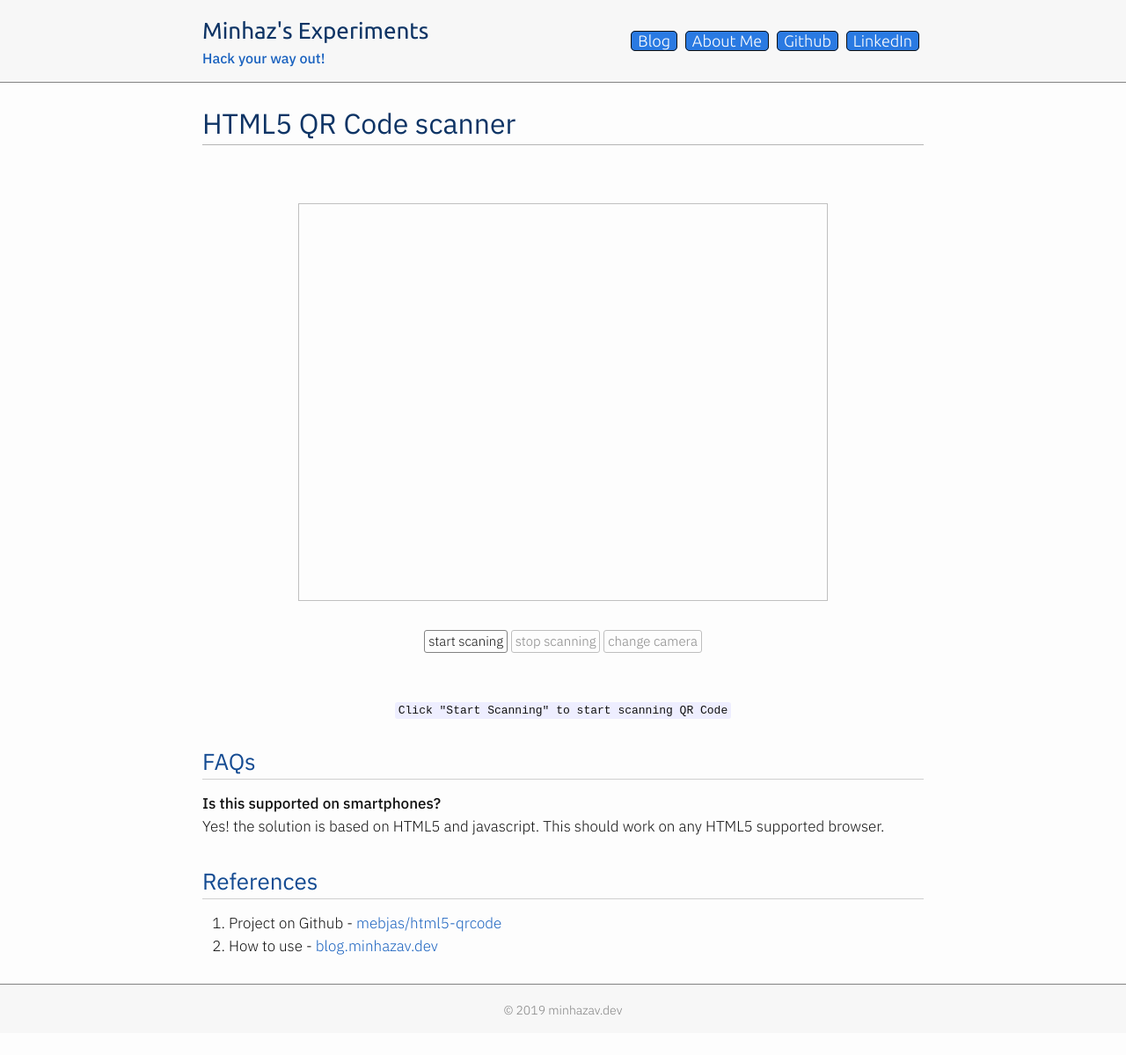
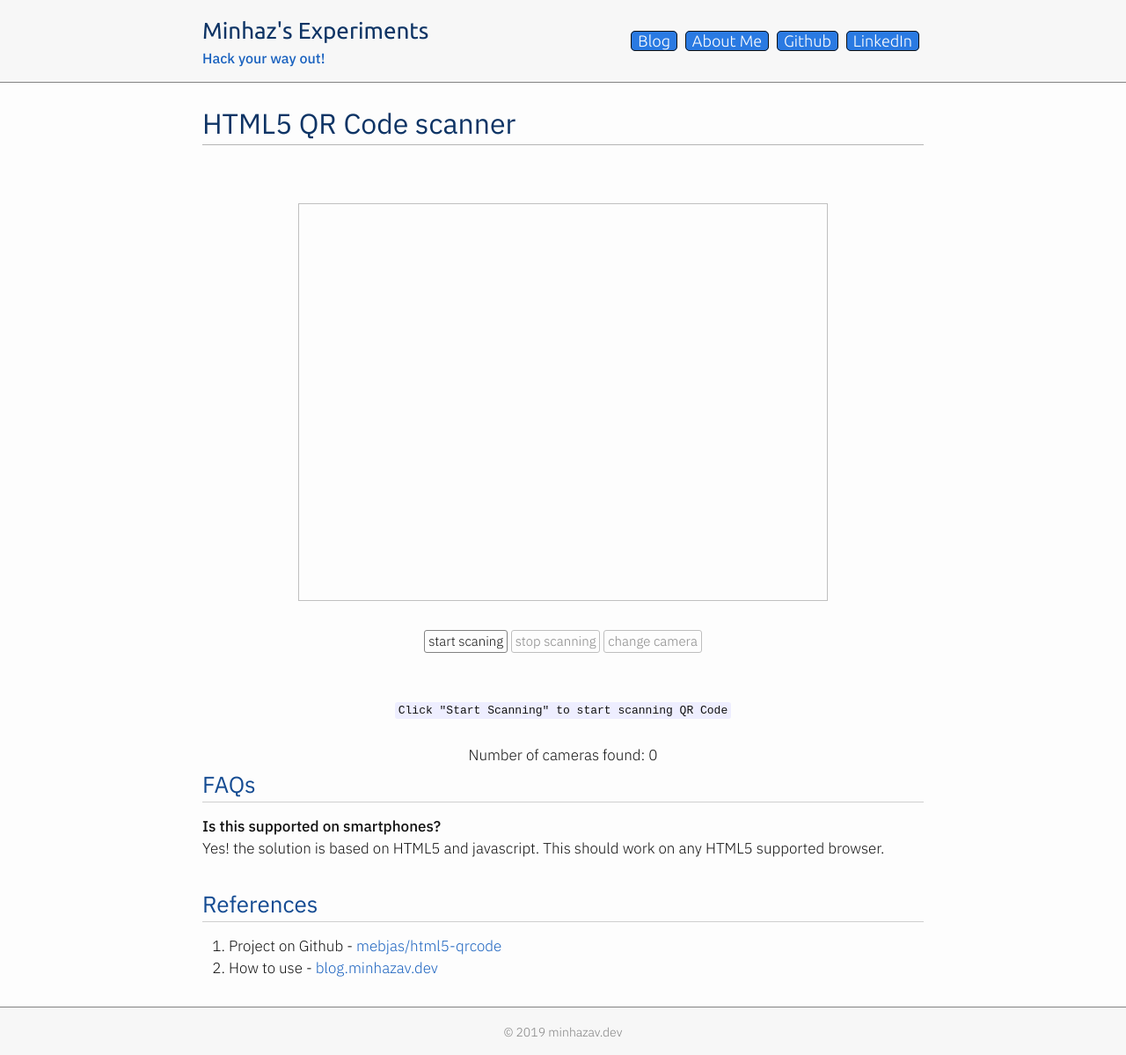
Before and after one commit to mebjas/mebjas.github.io, a Jekyll site: the page built from research/html5-qrcode/index.md, in a window 1280 px wide. Shown: the whole page at 88% size. Built offline with Jekyll 4.4.1, drawn with Linux system fonts in a browser that asks for light colours; before the commit the page ends 1174 px from its top, so only the background shows below that; some of the changed lines change nothing that is shown.

Commit message:
Update QR Code sample and js code

```diff
--- a/_layouts/research/html5qrcode/layout.html
+++ b/_layouts/research/html5qrcode/layout.html
@@ -39,6 +39,7 @@
             <code>Click "Start Scanning" to <b>start scanning QR Code</b></code>
             <br>
             <span class="feedback" style="margin: 10px; display: inline-block"></span>
+            <div id="logging"></div>
         </div>
     </div>
 </div>
@@ -65,33 +66,36 @@
 <script src="/assets/research/html5qrcode/html5-qrcode.js"></script>
 <script>
 $(document).ready(function() {
+    var onQRCodeFoundCallback = function (qrCodeMessage) {
+        $(".feedback").html('Code scanned as: <strong>' + qrCodeMessage + '</strong>');
+    }
+
+    var onQRCodeNotFoundCallback = function (error) {
+        $(".feedback").html('Unable to scan the code! Error: ' + error);
+    }
+
+    var onVideoErrorCallback = function (videoError) {
+        $(".feedback").html('Video Error: ' + videoError);
+    }
+
+    $("#logging").append("Number of cameras found: " +$(document).html5_qrcode_cameraCount());
     $("#scan").on('click', function() {
         $("#scan").prop("disabled", true);
         $("#stop").prop("disabled", false);
         $("#change").prop("disabled", false);
-
         $("code").html('scanning');
-        // Empty the existing div to make sure double creation doesn't happen.
-        // TODO(mebjas): This should be supported in the library.
-        $('#qr').html("");
-        $('#qr').html5_qrcode(function(data){
-                // do something when code is read
-                $(".feedback").html('Code scanned as: <strong>' +data +'</strong>');
-            },
-            function(error){
-                //show read errors
-                $(".feedback").html('Unable to scan the code! Error: ' +error)
-            }, function(videoError){
-                //the video stream could be opened
-                $(".feedback").html('Video Error: ' +videoError);
-            }
+        $('#qr').html5_qrcode(
+            onQRCodeFoundCallback,
+            onQRCodeNotFoundCallback,
+            onVideoErrorCallback,
+            undefined,
+            { fps : 10 }
         );
     });
 
     $("#stop").on('click', function() {
         $("#qr").html5_qrcode_stop();
         $("code").html('Click "Start Scanning" to <b>start scanning QR Code</b>');
-
         $("#scan").prop("disabled", false);
         $("#stop").prop("disabled", true);
         $("#change").prop("disabled", true);
@@ -100,8 +104,6 @@
 
     $("#change").on('click', function() {
         $("#qr").html5_qrcode_changeCamera();
-        $("#scan").prop("disabled", true);
-        $("#stop").prop("disabled", false);
     });
 });
 
--- a/assets/research/html5qrcode/html5-qrcode.js
+++ b/assets/research/html5qrcode/html5-qrcode.js
@@ -1,10 +1,39 @@
 (function($) {
+    var QRCODE_SUCCESS_CALLBACK_TAG = "QRCODE_SUCCESS_CALLBACK_TAG";
+    var QRCODE_ERROR_CALLBACK_TAG = "QRCODE_ERROR_CALLBACK_TAG";
+    var VIDEO_ERROR_CALLBACK_TAG = "VIDEO_ERROR_CALLBACK_TAG";
+    var TIMEOUT_TAG = "TIMEOUT_TAG";
+    var STREAM_TAG = "STREAM_TAG";
+    var SOURCE_ID_TAG = "SOURCE_ID_TAG";
+    var CAMERA_ID_TAG = "CAMERA_ID_TAG";
+    var DEFAULT_HEIGHT = 250;
+    var DEFAULT_HEIGHT_OFFSET = 2;
+    var DEFAULT_WIDTH = 300;
+    var DEFAULT_WIDTH_OFFSET = 2;
+    var SCAN_DEFAULT_FPS = 2;
+
     var cameraIds = [];
+
+    function createVideoElement(width, height) {
+        return '<video width="' + width + 'px" height="' + height + 'px"></video>';
+    }
+
+    function createCanvasElement(width, height) {
+        return '<canvas id="qr-canvas" width="'
+            + (width - DEFAULT_WIDTH_OFFSET)
+            + 'px" height="'
+            + (height - DEFAULT_HEIGHT_OFFSET)
+            + 'px" style="display:none;"></canvas>';
+    }
+
+    function getTimeoutFromFps(fps) {
+        return 1000 / fps;
+    }
 
     /**
      * Code to initialise the cameraIds field
      */
-    function gotSources(sourceInfos) {
+    function initializeCameraSources(sourceInfos) {
         for (var i = 0; i !== sourceInfos.length; ++i) {
             var sourceInfo = sourceInfos[i];
             if (sourceInfo.kind === 'video') {
@@ -17,135 +46,159 @@
         typeof MediaStreamTrack.getSources === 'undefined') {
         console.log('This browser does not support MediaStreamTrack.\n\nTry Chrome.');
     } else {
-        MediaStreamTrack.getSources(gotSources);
+        MediaStreamTrack.getSources(initializeCameraSources);
     }
 
     jQuery.fn.extend({
         /**
-         * jQuery method,
-         * @param: qrcodeSuccess (function) - callback on success
-         * @param: qrcodeError (function) - callback on qr error
-         * @param: videoError (function) - callback on video error
-         * @param: camera (int) - which camera to use
+         * Initializes QR code scanning on given element.
+         *
+         * @param: qrcodeSuccessCallback (function) - callback on success
+         * @param: qrcodeErrorCallback (function) - callback on QR parse error
+         * @param: videoErrorCallback (function) - callback on video error
+         * @param: cameraId (int) - which camera to use
+         * @param: config extra configurations to tune QR code scanner.
+         *          Supported fields:
+         *           - fps: expected framerate of qr code scanning. example { fps: 2 } means
+         *              the scanning would be done every 500 ms.
          */
-        html5_qrcode: function(qrcodeSuccess, qrcodeError, videoError, camera) {
+        html5_qrcode: function(
+            qrcodeSuccessCallback,
+            qrcodeErrorCallback,
+            videoErrorCallback,
+            cameraId,
+            config) {
             return this.each(function() {
+                // Initialize the callbacks
+                qrcodeSuccessCallback = typeof qrcodeSuccessCallback === 'function'
+                    ? qrcodeSuccessCallback
+                    : function (ignore) {
+                        console.log('QR Code Success callback is undefined or not a function.');
+                    }
+                qrcodeErrorCallback = qrcodeErrorCallback ? qrcodeErrorCallback : function (error, stream) {}
+                videoErrorCallback = typeof videoErrorCallback === 'function' ? videoErrorCallback : function (error) {
+                    console.log('Error callback is undefined or not a function.', error);
+                }
+
+                cameraId = typeof cameraId != 'undefined' ? cameraId : 0;
+                config = config ? config : {};
+                config.fps = config.fps ? config.fps : SCAN_DEFAULT_FPS;
 
                 var currentElem = $(this);
+                // Empty current item explicitly:
+                currentElem.html("");
 
-                $.data(currentElem[0], "qrcodeSuccess", qrcodeSuccess);
-                $.data(currentElem[0], "qrcodeError", qrcodeError);
-                $.data(currentElem[0], "videoError", videoError);
+                $.data(currentElem[0], QRCODE_SUCCESS_CALLBACK_TAG, qrcodeSuccessCallback);
+                $.data(currentElem[0], QRCODE_ERROR_CALLBACK_TAG, qrcodeErrorCallback);
+                $.data(currentElem[0], VIDEO_ERROR_CALLBACK_TAG, videoErrorCallback);
 
-                if (typeof camera != 'undefined' && typeof cameraIds[camera] != 'undefined')
-                    $.data(currentElem[0], "sourceId", camera);
-                else $.data(currentElem[0], "sourceId", 0);
-
-                if (typeof cameraIds[currentElem.data('sourceId')] != 'undefined')
-                    $.data(currentElem[0], "cameraId", cameraIds[currentElem.data('sourceId')] );
-
-                var height = currentElem.height();
-                var width = currentElem.width();
-
-                if (height == null) {
-                    height = 250;
+                if (typeof cameraIds[cameraId] != 'undefined') {
+                    $.data(currentElem[0], SOURCE_ID_TAG, cameraId);
+                } else {
+                    $.data(currentElem[0], SOURCE_ID_TAG, 0);
                 }
 
-                if (width == null) {
-                    width = 300;
+                if (typeof cameraIds[currentElem.data(SOURCE_ID_TAG)] != 'undefined') {
+                    $.data(currentElem[0], CAMERA_ID_TAG, cameraIds[currentElem.data(SOURCE_ID_TAG)]);
                 }
 
-                var vidElem = $('<video width="' + width + 'px" height="' + height + 'px"></video>').appendTo(currentElem);
-                var canvasElem = $('<canvas id="qr-canvas" width="' + (width - 2) + 'px" height="' + (height - 2) + 'px" style="display:none;"></canvas>').appendTo(currentElem);
+                var height = currentElem.height() == null ? DEFAULT_HEIGHT : currentElem.height();
+                var width = currentElem.width() == null ? DEFAULT_WIDTH : currentElem.width();
+                var vidElem = $(createVideoElement(width, height)).appendTo(currentElem);
+                var canvasElem = $(createCanvasElement(width, height)).appendTo(currentElem);
 
                 var video = vidElem[0];
                 var canvas = canvasElem[0];
                 var context = canvas.getContext('2d');
                 var localMediaStream;
-
                 var scan = function() {
                     if (localMediaStream) {
-                        context.drawImage(video, 0, 0, 307, 250);
-
+                        context.drawImage(video, 0, 0, width, height);
                         try {
                             qrcode.decode();
-                        } catch (e) {
-                            qrcodeError(e, localMediaStream);
+                        } catch (exception) {
+                            qrcodeErrorCallback(exception, localMediaStream);
                         }
 
-                        $.data(currentElem[0], "timeout", setTimeout(scan, 500));
-
+                        $.data(currentElem[0], TIMEOUT_TAG, setTimeout(scan, getTimeoutFromFps(config.fps)));
                     } else {
-                        $.data(currentElem[0], "timeout", setTimeout(scan, 500));
+                        $.data(currentElem[0], TIMEOUT_TAG, setTimeout(scan, getTimeoutFromFps(config.fps)));
                     }
-                };//end snapshot function
+                }; //end snapshot function
 
                 window.URL = window.URL || window.webkitURL || window.mozURL || window.msURL;
                 navigator.getUserMedia = navigator.getUserMedia || navigator.webkitGetUserMedia || navigator.mozGetUserMedia || navigator.msGetUserMedia;
 
-                var successCallback = function(stream) {
+                var successCallback = function (stream) {
                     video.srcObject = stream;
                     localMediaStream = stream;
-                    $.data(currentElem[0], "stream", stream);
-
+                    $.data(currentElem[0], STREAM_TAG, stream);
+                    $.data(currentElem[0], TIMEOUT_TAG, setTimeout(scan, getTimeoutFromFps(config.fps)));
                     video.play();
-                    $.data(currentElem[0], "timeout", setTimeout(scan, 1000));
                 };
 
                 // Call the getUserMedia method with our callback functions
                 if (navigator.getUserMedia) {
-                    var config = {video: true};
-                    if (typeof currentElem.data("cameraId") != 'undefined') {
-                        config = {
+                    var qrcodeConfig = { video : true };
+                    if (typeof currentElem.data(CAMERA_ID_TAG) != 'undefined') {
+                        qrcodeConfig = {
                             video: {
-                              optional: [{
-                                sourceId: currentElem.data("cameraId")
-                              }]
+                                optional: [{
+                                    sourceId: currentElem.data(CAMERA_ID_TAG)
+                                }]
                             }
-                          };
+                        };
                     }
 
-                    navigator.getUserMedia(config, successCallback, function(error) {
-                        if (typeof videoError == 'function') videoError(error, localMediaStream);
-                        else console.log('Error callback is undefined or not a function.');
-                    });
+                    navigator.getUserMedia(qrcodeConfig, successCallback, videoErrorCallback);
                 } else {
-                    console.log('Native web camera streaming (getUserMedia) not supported in this browser.');
-                    // Display a friendly "sorry" message to the user
+                    videoErrorCallback('Native web camera streaming (getUserMedia) not supported in this browser.');
                 }
 
-                qrcode.callback = function (result) {
-                    if (typeof qrcodeSuccess == 'function')
-                        qrcodeSuccess(result, localMediaStream);
-                    else console.log('Success callback is undefined or not a function.');
-                };
+                qrcode.callback = qrcodeSuccessCallback;
             }); // end of html5_qrcode
         },
+        /**
+         * Stops streaming QR Code video and scanning.
+         */
         html5_qrcode_stop: function() {
             return this.each(function() {
-                //stop the stream and cancel timeouts
-                $(this).data('stream').getVideoTracks().forEach(function(videoTrack) {
+                // stop the stream and cancel timeouts
+                $(this).data(STREAM_TAG).getVideoTracks().forEach(function(videoTrack) {
                     videoTrack.stop();
                 });
 
                 $(this).children('video').remove();
                 $(this).children('canvas').remove();
-
-                clearTimeout($(this).data('timeout'));
+                clearTimeout($(this).data(TIMEOUT_TAG));
             });
         },
-        html5_qrcode_changeCamera: function() {
+        /**
+         * Switches camera if available.
+         */
+        html5_qrcode_switchCamera: function() {
             return this.each(function() {
                 //stop the stream and cancel timeouts
                 $(this).html5_qrcode_stop();
                 $(this).html5_qrcode(
-                    $(this).data('qrcodeSuccess'),
-                    $(this).data('qrcodeError'),
-                    $(this).data('videoError'),
-                    ($(this).data('sourceId') + 1) % cameraIds.length
+                    $(this).data(QRCODE_SUCCESS_CALLBACK_TAG),
+                    $(this).data(QRCODE_ERROR_CALLBACK_TAG),
+                    $(this).data(VIDEO_ERROR_CALLBACK_TAG),
+                    ($(this).data(SOURCE_ID_TAG) + 1) % cameraIds.length
                 );
             });
         },
+        /**
+         * Switches camera if available.
+         *
+         * @deprecated use html5_qrcode_switchCamera instead.
+         */
+        html5_qrcode_changeCamera: function() {
+            html5_qrcode_switchCamera();
+        },
+        /**
+         * Gets the count of number of available cameras.
+         */
         html5_qrcode_cameraCount: function() {
             return cameraIds.length;
         }
```
